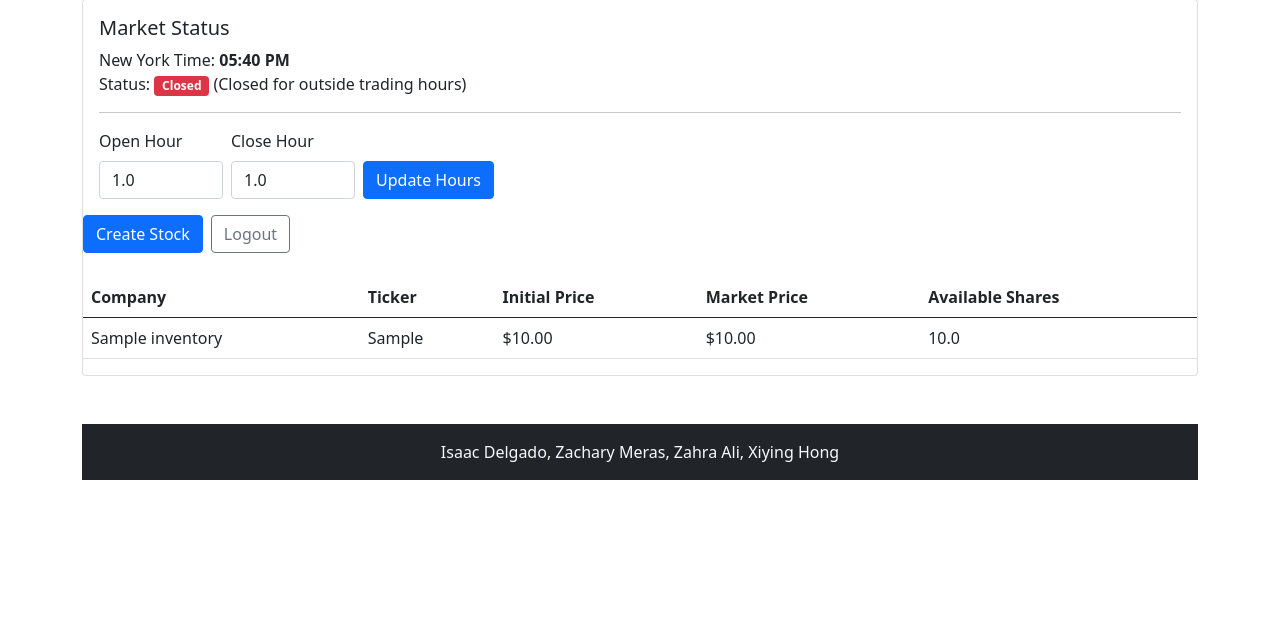
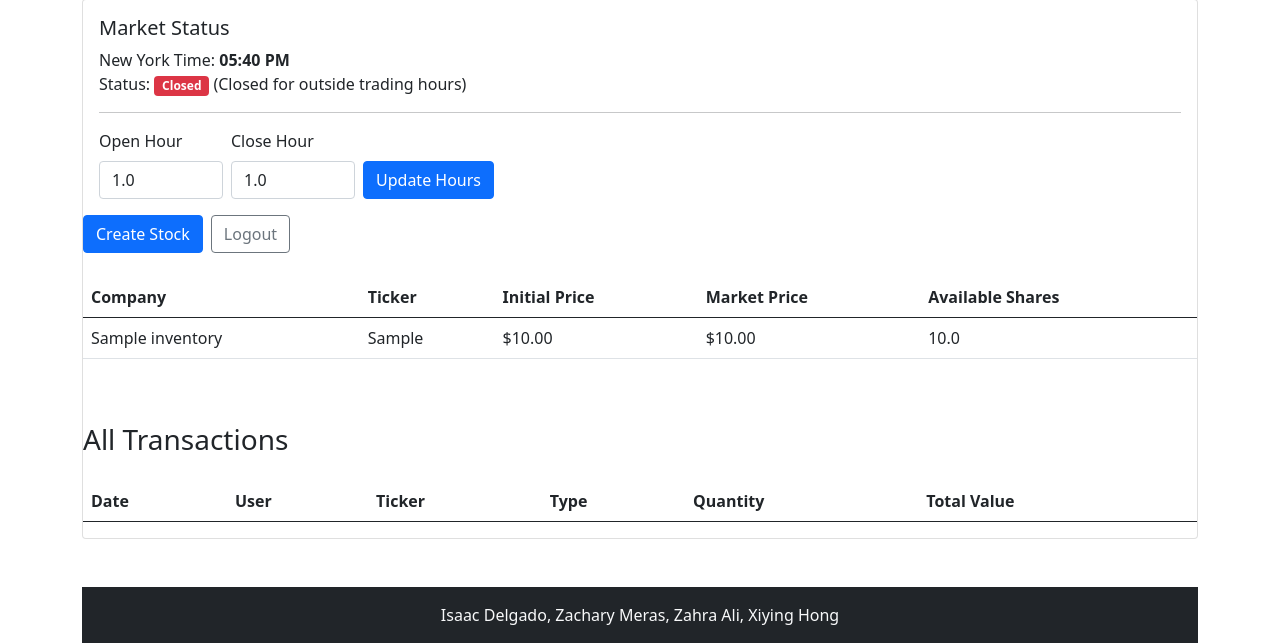
Before and after one commit to StrigonsAce/IFT-401-Capstone, a Flask app: page /admin in a window 1280 px wide. Shown: the part 177-820 px from the top of the page. Before the commit the page ends 657 px from the top, so only its background shows below. Run offline with Flask 3, Linux system fonts and the light colour scheme; the visitor is signed in with stand-in values (Sample User, id 1); tables that the repository leaves empty hold one stand-in row (values such as "Sample post"); lists and menus that the app fills with data are empty.

Commit message:
changes made for transaction history in admin and portfolio pages total value of stocks also added to portfolio page

```diff
--- a/app.py
+++ b/app.py
@@ -338,10 +338,24 @@ def admin_dashboard():
 
     randomize_stock_prices()
     stocks = StockInventory.query.all()
+
+    orders = OrderHistory.query.filter_by(status='complete').order_by(OrderHistory.createdAt.desc()).all()
+    history_data = []
+    for order in orders:
+        stock = db.session.get(StockInventory, order.stockID)
+        history_data.append({
+            'date': order.createdAt.strftime('%Y-%m-%d %I:%M %p'),
+            'type': order.tradeType.capitalize(),
+            'ticker': stock.ticker if stock else 'Unknown',
+            'quantity': order.quantity,
+            'totalValue': order.totalValue
+        })
+
     return render_template(
         'admin_dashboard.html',
         logged_admin=logged_admin,
-        stocks=stocks
+        stocks=stocks,
+        history=history_data
     )
 
 @app.route('/admin/market_hours', methods=['POST'])
@@ -536,14 +550,27 @@ def portfolio():
             stock_totals[order.stockID] -= order.quantity
     #currently owned stocks
     my_stocks = []
+    total_value = 0
     for stock_id, quantity in stock_totals.items():
         if quantity > 0:
             stock = db.session.get(StockInventory, stock_id)
             if stock:
+                total_value += quantity * stock.currentMarketPrice
                 my_stocks.append({
                     'ticker': stock.ticker,
                     'name': stock.name,
                     'quantity': quantity,
                     'currentMarketPrice': stock.currentMarketPrice
                 })
-    return render_template('portfolio.html', my_stocks=my_stocks)
+    history_data = []
+    for order in orders:
+        stock = db.session.get(StockInventory, order.stockID)
+        history_data.append({
+            'date': order.createdAt.strftime('%Y-%m-%d %I:%M %p'),
+            'type': order.tradeType.capitalize(),
+            'ticker': stock.ticker if stock else 'Unknown',
+            'quantity': order.quantity,
+            'totalValue': order.totalValue
+        })
+
+    return render_template('portfolio.html', my_stocks=my_stocks, history=history_data, total_value=total_value, customer=customer)
--- a/templates/admin_dashboard.html
+++ b/templates/admin_dashboard.html
@@ -68,4 +68,31 @@
         </tbody>
     </table>
 </div>
+
+<h3 class="mt-5"> All Transactions</h3>
+<div class="table-responsive">
+    <table class="table align-middle mt-3">
+        <thead>
+            <tr>
+                <th>Date</th>
+                <th>User</th>
+                <th>Ticker</th>
+                <th>Type</th>
+                <th>Quantity</th>
+                <th>Total Value</th>
+            </tr>
+        </thead>
+        <tbody>
+            {% for item in history %}
+            <tr>
+                <td>{{ item.date }}</td>
+                <td>{{ item.ticker }}</td>
+                <td>{{ item.type }}</td>
+                <td>{{ item.quantity }}</td>
+                <td>${{ '%.2f'|format(item.totalValue) }}</td>
+            </tr>
+            {% endfor %}
+        </tbody>
+    </table>
+</div>
 {% endblock %}
```
Also changed, not shown: templates/portfolio.html (+23 -0 lines).
